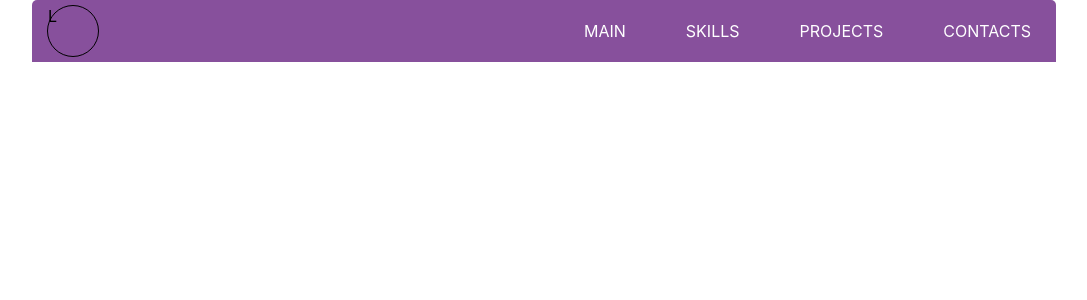
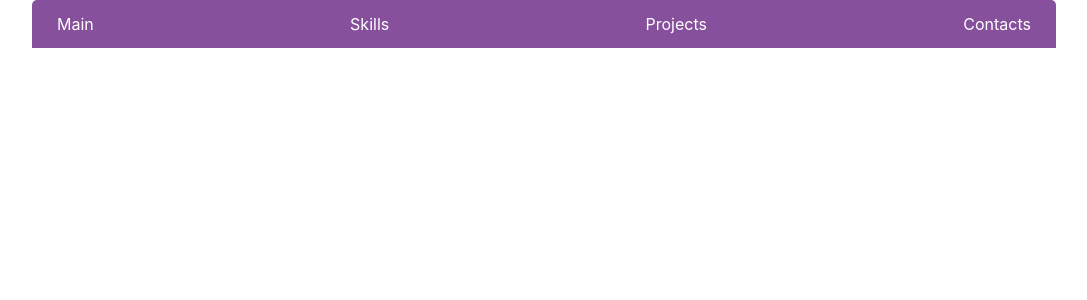
Before and after one commit to Pro200Hummer/portfolio-project, a React (Create React App) app: page / in a window 1280 px wide. Shown: the top 300 px of the page, without its empty margins (96-1183 px from the left). Built offline with nearby package versions, Linux system fonts and the light colour scheme.

Commit message:
Refactor Header component

```diff
--- a/src/components/Header/Header.module.scss
+++ b/src/components/Header/Header.module.scss
@@ -3,25 +3,12 @@
   background-color: #87509c;
   border-radius: 5px 5px 0 0;
 
-  .row {
-    display: flex;
-    flex-flow: row wrap;
-    justify-content: space-between;
-
-    .logo {
-      width: 50px;
-      height: 50px;
-      margin: 5px 0 5px 15px;
-      border: 1px solid black;
-      border-radius: 50%;
-    }
-
     .nav {
       display: flex;
       flex-flow: row wrap;
-      justify-content: flex-end;
+      justify-content: space-between;
       align-items: center;
-      margin: 5px 15px 5px 0;
+      margin: 5px 15px 5px 15px;
 
       .link {
         display: block;
@@ -31,7 +18,6 @@
         font-size: 16px;
         font-weight: 400;
         line-height: 18px;
-        text-transform: uppercase;
         text-align: center;
         text-decoration: none;
 
@@ -53,4 +39,3 @@
       }
     }
   }
-}
--- a/src/components/Header/Header.tsx
+++ b/src/components/Header/Header.tsx
@@ -5,17 +5,12 @@ import style from './Header.module.scss'
 export const Header: FC = () => {
     return (
         <header className={style.container}>
-            <div className={style.row}>
-                <div className={style.logo}>
-                    L
-                </div>
             <nav className={style.nav}>
                 <a href="#" className={`${style.link} ${style.btnNav}`}>Main</a>
                 <a href="#" className={`${style.link} ${style.btnNav}`}>Skills</a>
                 <a href="#" className={`${style.link} ${style.btnNav}`}>Projects</a>
                 <a href="#" className={`${style.link} ${style.btnNav}`}>Contacts</a>
             </nav>
-            </div>
         </header>
     )
 };
--- /dev/null
+++ b/src/components/Slills/Skills.module.scss
@@ -0,0 +1,14 @@
+.container{
+  width: 100%;
+  background: #e7f1f8;
+  .title{
+    padding: 120px 0 5px 0;
+    text-align: center;
+    color: #3c4761;
+    font-size: 41px;
+    font-weight: 700;
+    line-height: 30.87px;
+    text-transform: uppercase;
+    letter-spacing: 4px;
+  }
+}
```
Also changed, not shown: src/components/Slills/Skills.tsx (added, +13 -0 lines). Lines whose indentation alone changed are shown as unchanged.
